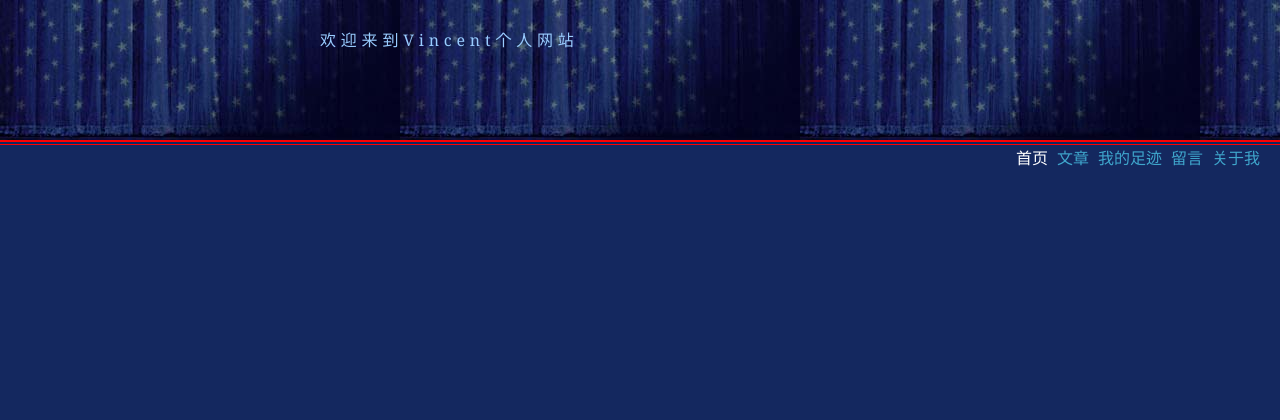
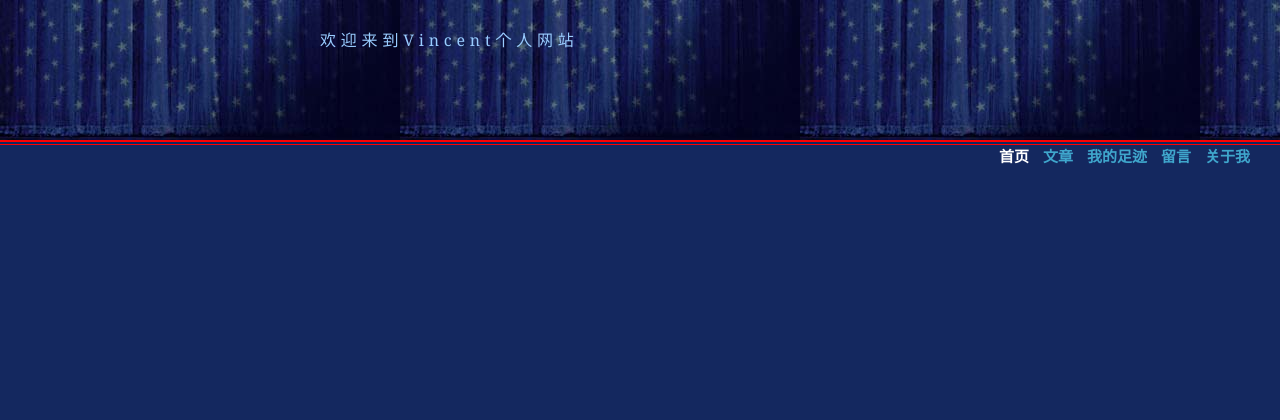
Before and after one commit to DealerSo/Django, a Django app: template mywebsite/templates/homepage/index.html in a window 1280 px wide. Shown: the top 420 px of the page. Run offline with Django 4.2, Linux system fonts and the light colour scheme; the template is opened without the code that fills it, so the values that code supplies are empty.

Commit message:
my website django project

```diff
--- /dev/null
+++ b/mywebsite/article/urls.py
@@ -0,0 +1,6 @@
+from django.conf.urls import url
+import article.views
+
+urlpatterns = [
+    url('^getArticles/', article.views.getArticles)
+]
--- a/mywebsite/mywebsite/urls.py
+++ b/mywebsite/mywebsite/urls.py
@@ -19,5 +19,6 @@ from django.conf.urls import include, url
 
 urlpatterns = [
     path('admin/', admin.site.urls),
-    url('^homepage/', include('homepage.urls'))
+    url('^', include('homepage.urls')),
+    url('^article/', include('article.urls'))
 ]
--- /dev/null
+++ b/mywebsite/static/css/common.css
@@ -0,0 +1,16 @@
+/**去除浮动*/
+.clearfix {
+    *zoom: 1;
+}
+
+.clearfix:before,
+
+.clearfix:after {
+    display: table;
+    line-height: 0;
+    content: "";
+}
+
+.clearfix:after {
+    clear: both;
+}
--- a/mywebsite/static/css/main.css
+++ b/mywebsite/static/css/main.css
@@ -13,7 +13,7 @@ body {
     font-size: 10px;
 }
 
-.header_img {
+.main_header_img {
     background-repeat: repeat-x;
     height: 140px;
 }
@@ -26,25 +26,19 @@ body {
     letter-spacing: .3em;
 }
 
-#desc {
-    font: 16px georgia;
-    color: #99CCFF;
-    padding-left: 25%;
-    line-height: 80px;
-    letter-spacing: .3em;
-}
-
 .main_header .line {
     background-color: red;
 }
 
-.menu {
-    float: right;  /** 靠右 */
-    padding-right: 20px;
+.top_menu {
+    float: right;  /** 靠右显示 */
+    padding-right: 30px;
 }
-.menu a {
+
+.top_menu a {
     color: #3fa6cc;
     text-decoration: none;
-    margin-left:5px;
-    font: 16px georgia;
+    margin-left:10px;  /** 每个<a>之间的间距 */
+    font: 15px georgia;
+    font-weight: bold;
 }
--- a/mywebsite/templates/common/main.html
+++ b/mywebsite/templates/common/main.html
@@ -8,28 +8,26 @@
     {% block js %} {% endblock %}
     <!-- 导入静态css文件 -->
     <link type="text/css" rel="stylesheet" href="{% static 'css/main.css' %}"/>
+    <link type="text/css" rel="stylesheet" href="{% static 'css/common.css' %}"/>
     {% block css %} {% endblock %}
 </head>
 <body bgcolor="#14285f">
-<div class="main_header">
-    <div class="header_img" style="background: url('{% static 'img/main_header.jpg' %}')">
-        <div id="desc">欢迎来到Vincent个人网站</div>
+<div class="main_header clearfix">
+    <div class="main_header_img" style="background: url('{% static 'img/main_header.jpg' %}')">
+        <div id="welcome">欢迎来到Vincent个人网站</div>
     </div>
     <div class="line" style="height: 2px">&nbsp;</div>
     <div style="height: 2px">&nbsp;</div>
     <div class="line" style="height: 1px">&nbsp;</div>
+    <div class="top_menu">
+        {% block top_menu %} {% endblock %}
+    </div>
 </div>
-<div class="menu">
-    <!-- style = "color:#ffffff;" 高亮-->
-    <a href="{{ BASE_DIR }}/homepage/index" style = "color:#ffffff;">首页</a>
-    <a href="#">文章</a>
-    <a href="#">我的足迹</a>
-    <a href="#">留言</a>
-    <a href="#">关于我</a>
-</div>
-<div>
+
+<div class="main_middle">
     {% block content %} {% endblock %}
 </div>
+
 <div class="main_bottom">
     Copyright 2018 Vincent All Rights Reserved
 </div>
--- a/mywebsite/templates/homepage/index.html
+++ b/mywebsite/templates/homepage/index.html
@@ -3,6 +3,15 @@
 
 <!-- 重写母版页中的 block title  endblock-->
 {% block title %} 首页 {% endblock %}
+
+<!-- 重写母版页中 top_menu -->
+{% block top_menu %}
+    <a href="/index" style = "color:#ffffff;">首页</a>
+    <a href="/article/getArticles">文章</a>
+    <a href="#">我的足迹</a>
+    <a href="#">留言</a>
+    <a href="#">关于我</a>
+{% endblock %}
 
 <!-- 重写母版页中的 block content  endblock -->
 {% block content %}
@@ -10,3 +19,10 @@
 {% endblock %}
 
 <!-- { % include 'test.html' % } 这里还可以导入一个模板，也可以导入多个 -->
+
+<!-- 必须导入，这样下面才可以使用static，否则static就是invalid -->
+{% load staticfiles %}
+
+{% block css %}
+    <link type="text/css" rel="stylesheet" href="{% static 'css/index.css' %}"/>
+{% endblock %}
```
Also changed, not shown: mywebsite/article/views.py (+8 -0 lines), mywebsite/templates/article/articleList.html (added, +17 -0 lines), mywebsite/static/css/index.css (added).
